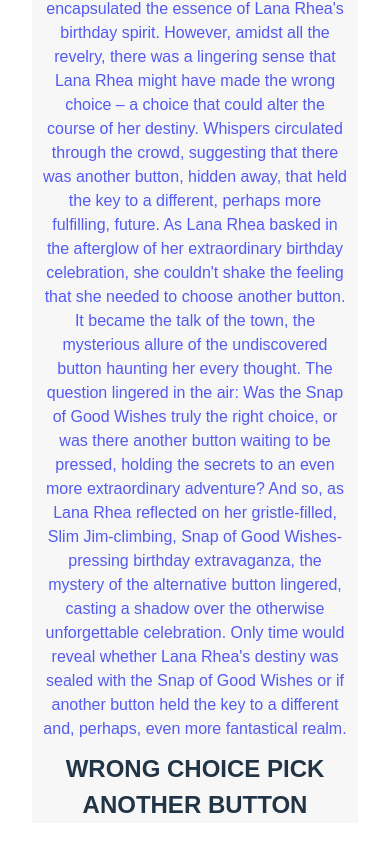
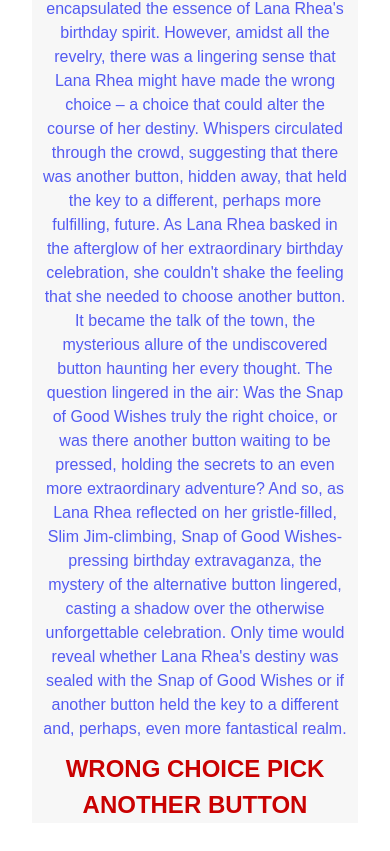
Before and after one commit to JoeWilder/BirthdayWebsite, a Vue app: page /choice2 in a window 390 px wide. Shown: the part 1259-2110 px from the top of the page. Built offline with nearby package versions, Linux system fonts and the light colour scheme.

Commit message:
Change colors for mobile

```diff
--- a/src/views/choice2.vue
+++ b/src/views/choice2.vue
@@ -38,6 +38,10 @@
   margin-top: 20px; /* Adjust the margin as needed */
 }
 
+.wrong-choice {
+  color: #c90101;
+}
+
 /* Media query for smaller screens */
 @media (max-width: 768px) {
   section {
@@ -49,6 +53,10 @@
     margin-top: 1300px; /* Adjust margin for smaller screens */
     padding: 10px; /* Add padding for better readability on small screens */
   }
+
+  .wrong-choice {
+    color: #c90101;
+  }
 }
 
 </style>
```
